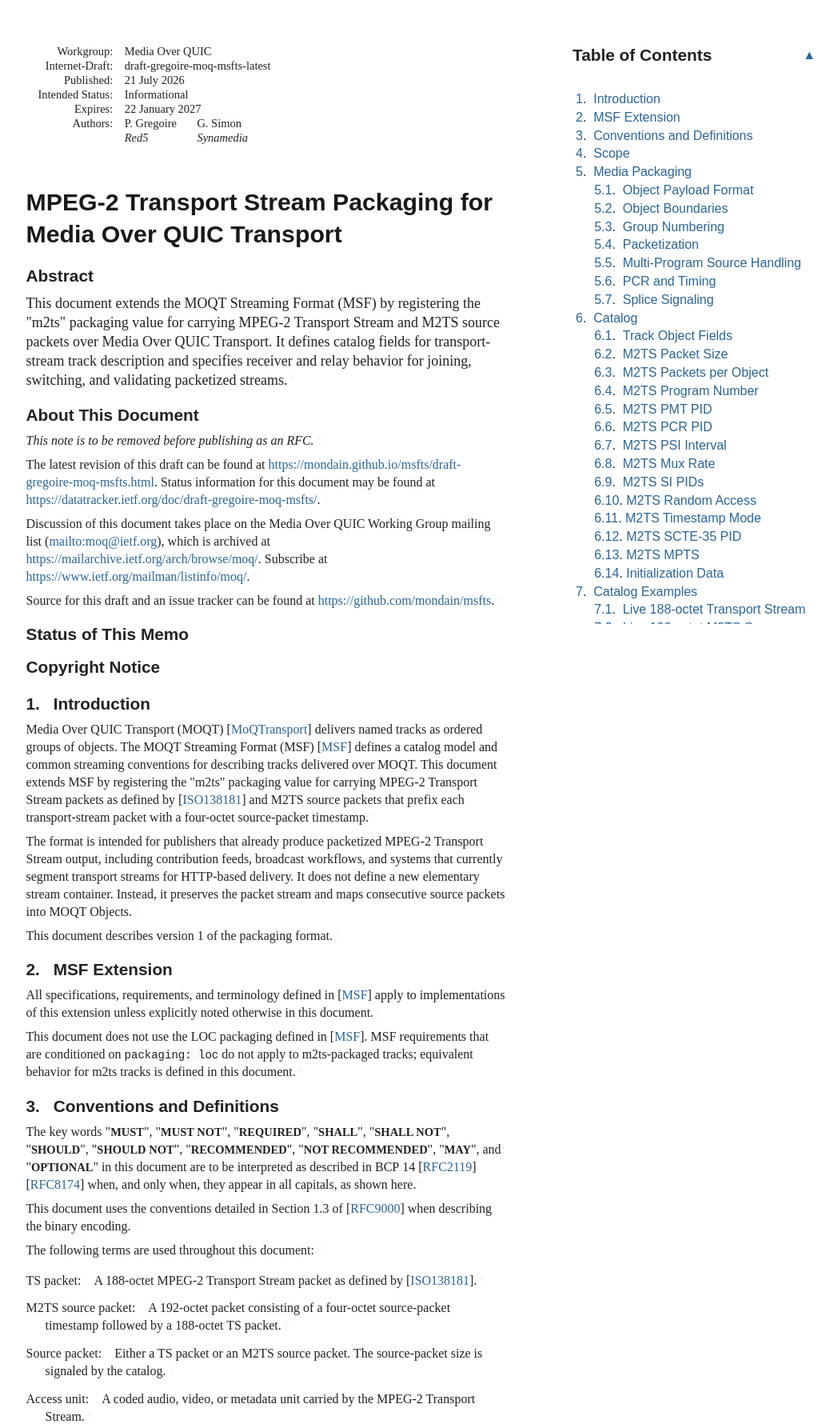
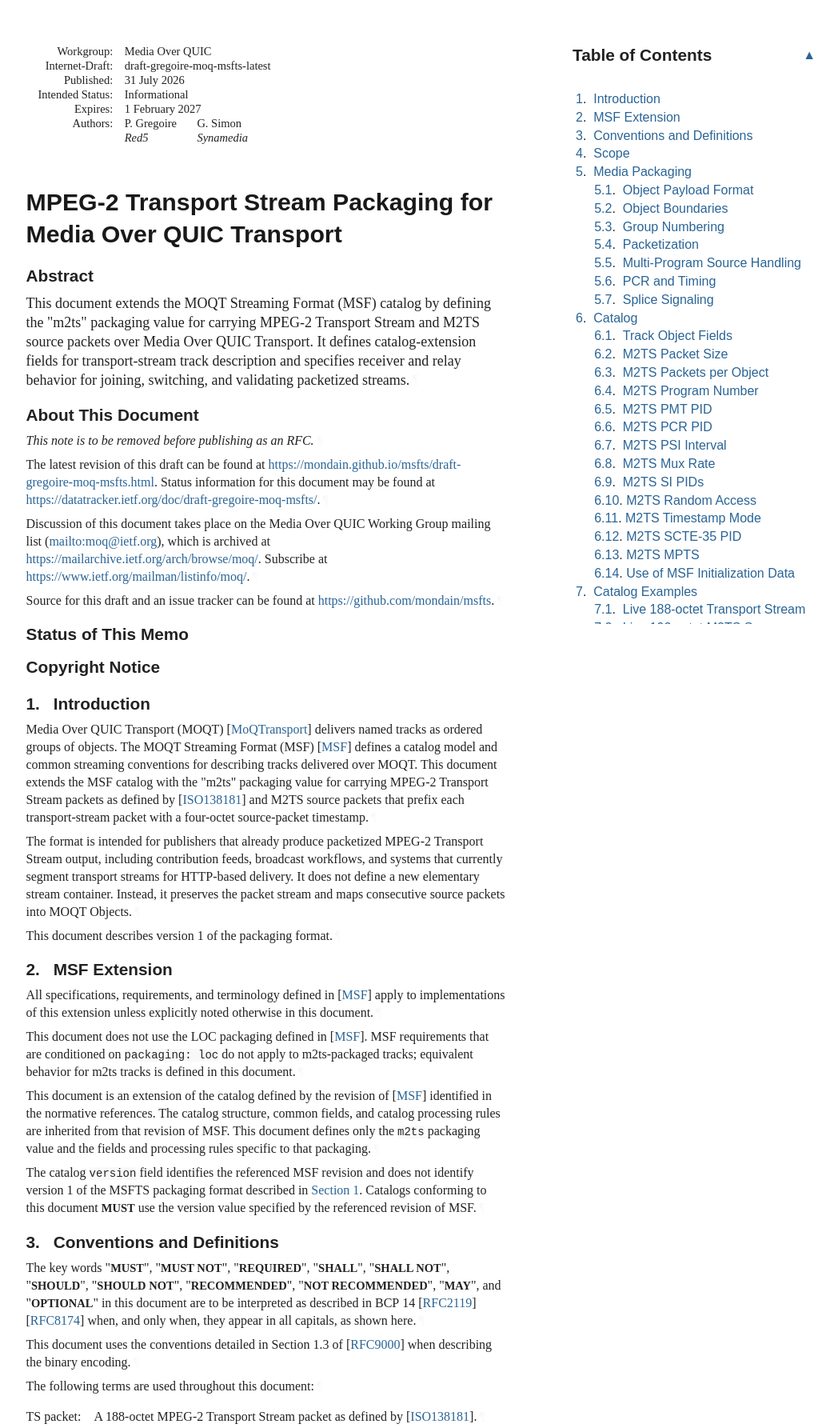
Before and after one commit to mondain/msfts, a plain HTML site: page draft-gregoire-moq-msfts.html in a window 1280 px wide. Shown: the part 20-1805 px from the top of the page at 80% size, without its empty margins (92-1140 px from the left). Drawn offline with Linux system fonts and the light colour scheme; a web font is replaced by a local one.

Commit message:
Script updating gh-pages from cfa9a67. [ci skip]

```diff
--- a/draft-gregoire-moq-msfts.html
+++ b/draft-gregoire-moq-msfts.html
@@ -8,11 +8,11 @@
 <meta content="Paul Gregoire" name="author">
 <meta content="Gwendal Simon" name="author">
 <meta content='
-       This document extends the MOQT Streaming Format (MSF) by registering the
+       This document extends the MOQT Streaming Format (MSF) catalog by defining the
 "m2ts" packaging value for carrying MPEG-2 Transport Stream and M2TS source
-packets over Media Over QUIC Transport.  It defines catalog fields for
-transport-stream track description and specifies receiver and relay behavior
-for joining, switching, and validating packetized streams.
+packets over Media Over QUIC Transport.  It defines catalog-extension fields
+for transport-stream track description and specifies receiver and relay
+behavior for joining, switching, and validating packetized streams.
     ' name="description">
 <meta content="xml2rfc 3.34.0" name="generator">
 <meta content="MoQ" name="keyword">
@@ -70,7 +70,6 @@ for joining, switching, and validating packetized streams.
   src: local('Lora Italic'), local('Lora-Italic'), url('https://martinthomson.github.io/rfc-css/fonts/lora-italic-latin-ext.woff2') format('woff2');
   unicode-range: U+0100-024F, U+0259, U+1E00-1EFF, U+2020, U+20A0-20AB, U+20AD-20CF, U+2113, U+2C60-2C7F, U+A720-A7FF;
 }
-
 @font-face {
   font-family: 'Lora';
   font-style: italic;
@@ -119,7 +118,6 @@ for joining, switching, and validating packetized streams.
   src: local('Lora Regular'), local('Lora-Regular'), url('https://martinthomson.github.io/rfc-css/fonts/lora-regular-latin.woff2') format('woff2');
   unicode-range: U+0000-00FF, U+0131, U+0152-0153, U+02BB-02BC, U+02C6, U+02DA, U+02DC, U+2000-206F, U+2074, U+20AC, U+2122, U+2191, U+2193, U+2212, U+2215, U+FEFF, U+FFFD;
 }
-
 @font-face {
   font-family: 'Lora';
   font-style: normal;
@@ -184,7 +182,6 @@ for joining, switching, and validating packetized streams.
   font-display: swap;
   src: local('Oxygen Mono'), local('OxygenMono-Regular'), url('https://martinthomson.github.io/rfc-css/fonts/oxygenmono-regular-latin.woff2') format('woff2');
   unicode-range: U+0000-00FF, U+0131, U+0152-0153, U+02BB-02BC, U+02C6, U+02DA, U+02DC, U+0304, U+0308, U+0329, U+2000-206F, U+20AC, U+2122, U+2191, U+2193, U+2212, U+2215, U+FEFF, U+FFFD;
-}
 }
 
 @font-face {
@@ -1057,7 +1054,7 @@ svg {
 </tr></thead>
 <tfoot><tr>
 <td class="left">Gregoire &amp; Simon</td>
-<td class="center">Expires 22 January 2027</td>
+<td class="center">Expires 1 February 2027</td>
 <td class="right">[Page]</td>
 </tr></tfoot>
 </table>
@@ -1070,12 +1067,12 @@ svg {
 <dd class="internet-draft">draft-gregoire-moq-msfts-latest</dd>
 <dt class="label-published">Published:</dt>
 <dd class="published">
-<time datetime="2026-07-21" class="published">21 July 2026</time>
+<time datetime="2026-07-31" class="published">31 July 2026</time>
     </dd>
 <dt class="label-intended-status">Intended Status:</dt>
 <dd class="intended-status">Informational</dd>
 <dt class="label-expires">Expires:</dt>
-<dd class="expires"><time datetime="2027-01-22">22 January 2027</time></dd>
+<dd class="expires"><time datetime="2027-02-01">1 February 2027</time></dd>
 <dt class="label-authors">Authors:</dt>
 <dd class="authors">
 <div class="author">
@@ -1092,11 +1089,11 @@ svg {
 <h1 id="title">MPEG-2 Transport Stream Packaging for Media Over QUIC Transport</h1>
 <section id="section-abstract">
       <h2 id="abstract"><a href="#abstract" class="selfRef">Abstract</a></h2>
-<p id="section-abstract-1">This document extends the MOQT Streaming Format (MSF) by registering the
+<p id="section-abstract-1">This document extends the MOQT Streaming Format (MSF) catalog by defining the
 "m2ts" packaging value for carrying MPEG-2 Transport Stream and M2TS source
-packets over Media Over QUIC Transport.  It defines catalog fields for
-transport-stream track description and specifies receiver and relay behavior
-for joining, switching, and validating packetized streams.<a href="#section-abstract-1" class="pilcrow">¶</a></p>
+packets over Media Over QUIC Transport.  It defines catalog-extension fields
+for transport-stream track description and specifies receiver and relay
+behavior for joining, switching, and validating packetized streams.<a href="#section-abstract-1" class="pilcrow">¶</a></p>
 </section>
 <section class="note rfcEditorRemove" id="section-note.1">
       <h2 id="name-about-this-document">
@@ -1133,7 +1130,7 @@ for joining, switching, and validating packetized streams.<a href="#section-abst
         time. It is inappropriate to use Internet-Drafts as reference
         material or to cite them other than as "work in progress."<a href="#section-boilerplate.1-3" class="pilcrow">¶</a></p>
 <p id="section-boilerplate.1-4">
-        This Internet-Draft will expire on 22 January 2027.<a href="#section-boilerplate.1-4" class="pilcrow">¶</a></p>
+        This Internet-Draft will expire on 1 February 2027.<a href="#section-boilerplate.1-4" class="pilcrow">¶</a></p>
 </section>
 </div>
 <div id="copyright">
@@ -1243,7 +1240,7 @@ for joining, switching, and validating packetized streams.<a href="#section-abst
                 <p id="section-toc.1-1.6.2.13.1"><a href="#section-6.13" class="auto internal xref">6.13</a>. <a href="#name-m2ts-mpts" class="internal xref">M2TS MPTS</a></p>
 </li>
               <li class="compact toc ulBare ulEmpty" id="section-toc.1-1.6.2.14">
-                <p id="section-toc.1-1.6.2.14.1"><a href="#section-6.14" class="auto internal xref">6.14</a>. <a href="#name-initialization-data" class="internal xref">Initialization Data</a></p>
+                <p id="section-toc.1-1.6.2.14.1"><a href="#section-6.14" class="auto internal xref">6.14</a>. <a href="#name-use-of-msf-initialization-d" class="internal xref">Use of MSF Initialization Data</a></p>
 </li>
             </ul>
 </li>
@@ -1317,7 +1314,7 @@ for joining, switching, and validating packetized streams.<a href="#section-abst
 <p id="section-1-1">Media Over QUIC Transport (MOQT) <span>[<a href="#MoQTransport" class="cite xref">MoQTransport</a>]</span> delivers named tracks as
 ordered groups of objects.  The MOQT Streaming Format (MSF) <span>[<a href="#MSF" class="cite xref">MSF</a>]</span> defines a
 catalog model and common streaming conventions for describing tracks delivered
-over MOQT.  This document extends MSF by registering the "m2ts" packaging
+over MOQT.  This document extends the MSF catalog with the "m2ts" packaging
 value for carrying MPEG-2 Transport Stream packets as defined by <span>[<a href="#ISO138181" class="cite xref">ISO138181</a>]</span>
 and M2TS source packets that prefix each transport-stream packet with a
 four-octet source-packet timestamp.<a href="#section-1-1" class="pilcrow">¶</a></p>
@@ -1341,6 +1338,15 @@ document.<a href="#section-2-1" class="pilcrow">¶</a></p>
 requirements that are conditioned on <code>packaging: loc</code> do not apply to
 m2ts-packaged tracks; equivalent behavior for m2ts tracks is defined in this
 document.<a href="#section-2-2" class="pilcrow">¶</a></p>
+<p id="section-2-3">This document is an extension of the catalog defined by the revision of
+<span>[<a href="#MSF" class="cite xref">MSF</a>]</span> identified in the normative references.  The catalog structure, common
+fields, and catalog processing rules are inherited from that revision of MSF.
+This document defines only the <code>m2ts</code> packaging value and the fields and
+processing rules specific to that packaging.<a href="#section-2-3" class="pilcrow">¶</a></p>
+<p id="section-2-4">The catalog <code>version</code> field identifies the referenced MSF revision and does not
+identify version 1 of the MSFTS packaging format described in <a href="#introduction" class="auto internal xref">Section 1</a>.
+Catalogs conforming to this document <span class="bcp14">MUST</span> use the version value specified by
+the referenced revision of MSF.<a href="#section-2-4" class="pilcrow">¶</a></p>
 </section>
 </div>
 <div id="conventions-and-definitions">
@@ -1669,11 +1675,13 @@ specify SCTE-35 processing.<a href="#section-5.7-1" class="pilcrow">¶</a></p>
       <h2 id="name-catalog">
 <a href="#section-6" class="section-number selfRef">6. </a><a href="#name-catalog" class="section-name selfRef">Catalog</a>
       </h2>
-<p id="section-6-1">An m2ts track is described by the MSF catalog <span>[<a href="#MSF" class="cite xref">MSF</a>]</span>.  The catalog track name,
-delta update rules, variable substitution rules, authorization signaling, and
-common track fields are inherited from MSF.<a href="#section-6-1" class="pilcrow">¶</a></p>
-<p id="section-6-2">This document defines additional fields for track objects whose <code>packaging</code>
-value is "m2ts".  A parser <span class="bcp14">MUST</span> ignore fields it does not understand.<a href="#section-6-2" class="pilcrow">¶</a></p>
+<p id="section-6-1">An m2ts track is described by the MSF catalog <span>[<a href="#MSF" class="cite xref">MSF</a>]</span>.  This document extends
+that catalog by defining the <code>m2ts</code> value for the inherited <code>packaging</code> field
+and additional fields for track objects that use that value.  The catalog track
+name, root catalog fields, common track fields, delta update rules, variable
+substitution rules, and authorization signaling are inherited unchanged from
+MSF unless this document explicitly states otherwise.  A parser <span class="bcp14">MUST</span> ignore
+fields it does not understand.<a href="#section-6-1" class="pilcrow">¶</a></p>
 <div id="track-fields">
 <section id="section-6.1">
         <h3 id="name-track-object-fields">
@@ -1774,15 +1782,10 @@ value is "m2ts".  A parser <span class="bcp14">MUST</span> ignore fields it does
                 <a href="#m2ts-mpts" class="auto internal xref">Section 6.13</a>
 </td>
             </tr>
-            <tr>
-              <td class="text-left" rowspan="1" colspan="1">Initialization data</td>
-              <td class="text-left" rowspan="1" colspan="1">initData</td>
-              <td class="text-left" rowspan="1" colspan="1">
-                <a href="#init-data" class="auto internal xref">Section 6.14</a>
-</td>
-            </tr>
           </tbody>
         </table>
+<p id="section-6.1-3">Use of the MSF <code>initRef</code> and <code>initDataList</code> fields by m2ts tracks is described
+in <a href="#init-data" class="auto internal xref">Section 6.14</a>.<a href="#section-6.1-3" class="pilcrow">¶</a></p>
 </section>
 </div>
 <div id="m2ts-packet-size">
@@ -1935,23 +1938,29 @@ selection or PID filtering.  <code>m2tsProgramNumber</code>, <code>m2tsPmtPid</c
 </div>
 <div id="init-data">
 <section id="section-6.14">
-        <h3 id="name-initialization-data">
-<a href="#section-6.14" class="section-number selfRef">6.14. </a><a href="#name-initialization-data" class="section-name selfRef">Initialization Data</a>
-        </h3>
-<p id="section-6.14-1">Required: Optional    JSON Type: String    Location: Track Object<a href="#section-6.14-1" class="pilcrow">¶</a></p>
-<p id="section-6.14-2">An m2ts track <span class="bcp14">MAY</span> use the MSF <code>initData</code> field to carry Base64 <span>[<a href="#BASE64" class="cite xref">BASE64</a>]</span>
-encoded initialization data.  If present, the decoded value <span class="bcp14">MUST</span> be a sequence
-of whole source packets using the packet size declared by <code>m2tsPacketSize</code>.<a href="#section-6.14-2" class="pilcrow">¶</a></p>
-<p id="section-6.14-3">Publishers <span class="bcp14">SHOULD</span> include current PAT and PMT packets in <code>initData</code> when those
-tables are not guaranteed to be available at the first Object of each Group.
-When PSI changes within a live track, publishers <span class="bcp14">SHOULD</span> update <code>initData</code> to
-reflect the new PAT and PMT before publishing subsequent Objects.
-Receivers <span class="bcp14">MUST NOT</span> assume that <code>initData</code> remains valid after a version change
-in transport-stream PSI; updated PSI in the media Objects takes precedence.<a href="#section-6.14-3" class="pilcrow">¶</a></p>
-<p id="section-6.14-4">For <code>m2tsMpts</code> tracks, encoding <code>initData</code> requires extracting PAT and all
-program PMTs from the source multiplex.  Publishers that do not inspect the
-source stream typically omit <code>initData</code>; subscribers will encounter PSI within
-one PSI repetition cycle regardless of Group boundaries.<a href="#section-6.14-4" class="pilcrow">¶</a></p>
+        <h3 id="name-use-of-msf-initialization-d">
+<a href="#section-6.14" class="section-number selfRef">6.14. </a><a href="#name-use-of-msf-initialization-d" class="section-name selfRef">Use of MSF Initialization Data</a>
+        </h3>
+<p id="section-6.14-1">The <code>initRef</code> track field and the root <code>initDataList</code> field are defined by MSF;
+they are not fields defined by this extension.  An m2ts track <span class="bcp14">MAY</span> use those
+fields to carry initialization data.  The track sets <code>initRef</code> to the <code>id</code> of
+an <code>initDataList</code> entry whose <code>type</code> <span class="bcp14">MUST</span> be "inline".  The Base64 <span>[<a href="#BASE64" class="cite xref">BASE64</a>]</span>
+decoded value of the entry's <code>data</code> field <span class="bcp14">MUST</span> be a sequence of whole source
+packets using the packet size declared by <code>m2tsPacketSize</code>.<a href="#section-6.14-1" class="pilcrow">¶</a></p>
+<p id="section-6.14-2">Publishers <span class="bcp14">SHOULD</span> include current PAT and PMT packets in the referenced
+initialization data when those tables are not guaranteed to be available at the
+first Object of each Group.  When PSI changes within a live track, the
+publisher <span class="bcp14">SHOULD</span> publish an updated initialization data entry in a new
+independent catalog before publishing media Objects that rely on the changed
+PSI.  An update to the root <code>initDataList</code> <span class="bcp14">MUST NOT</span> be expressed as an MSF delta
+update.  Receivers <span class="bcp14">MUST NOT</span> assume that referenced initialization data remains
+valid after the MPEG-2 PSI <code>version_number</code> changes; updated PSI in media
+Objects takes precedence.<a href="#section-6.14-2" class="pilcrow">¶</a></p>
+<p id="section-6.14-3">For <code>m2tsMpts</code> tracks, producing referenced initialization data requires
+extracting the PAT and all program PMTs from the source multiplex.  Publishers
+that do not inspect the source stream typically omit <code>initRef</code> and the
+corresponding <code>initDataList</code> entry; subscribers will encounter PSI within one
+PSI repetition cycle regardless of Group boundaries.<a href="#section-6.14-3" class="pilcrow">¶</a></p>
 </section>
 </div>
 </section>
@@ -1970,7 +1979,7 @@ one PSI repetition cycle regardless of Group boundaries.<a href="#section-6.14-4
 <div class="lang-json sourcecode" id="section-7.1-1">
 <pre>
 {
-  "version": 1,
+  "version": "draft-01",
   "generatedAt": 1746104606044,
   "tracks": [
     {
@@ -2004,7 +2013,7 @@ one PSI repetition cycle regardless of Group boundaries.<a href="#section-6.14-4
 <div class="lang-json sourcecode" id="section-7.2-1">
 <pre>
 {
-  "version": 1,
+  "version": "draft-01",
   "generatedAt": 1746104606044,
   "tracks": [
     {
@@ -2036,7 +2045,7 @@ one PSI repetition cycle regardless of Group boundaries.<a href="#section-6.14-4
 <div class="lang-json sourcecode" id="section-7.3-1">
 <pre>
 {
-  "version": 1,
+  "version": "draft-01",
   "tracks": [
     {
       "name": "asset-main",
@@ -2070,7 +2079,7 @@ used because the programs carry different content.<a href="#section-7.4-1" class
 <div class="lang-json sourcecode" id="section-7.4-2">
 <pre>
 {
-  "version": 1,
+  "version": "draft-01",
   "generatedAt": 1746104606044,
   "tracks": [
     {
@@ -2125,7 +2134,7 @@ advisory hint; its value is not normative for MPTS tracks.<a href="#section-7.5-
 <div class="lang-json sourcecode" id="section-7.5-2">
 <pre>
 {
-  "version": 1,
+  "version": "draft-01",
   "generatedAt": 1746104606044,
   "tracks": [
     {
@@ -2160,7 +2169,7 @@ PAT and PMT on the new track before routing packets to a decoder.<a href="#secti
 <div class="lang-json sourcecode" id="section-7.6-2">
 <pre>
 {
-  "version": 1,
+  "version": "draft-01",
   "generatedAt": 1746104606044,
   "tracks": [
     {
```
Also changed, not shown: index.html (+8 -8 lines), draft-gregoire-moq-msfts.txt.
